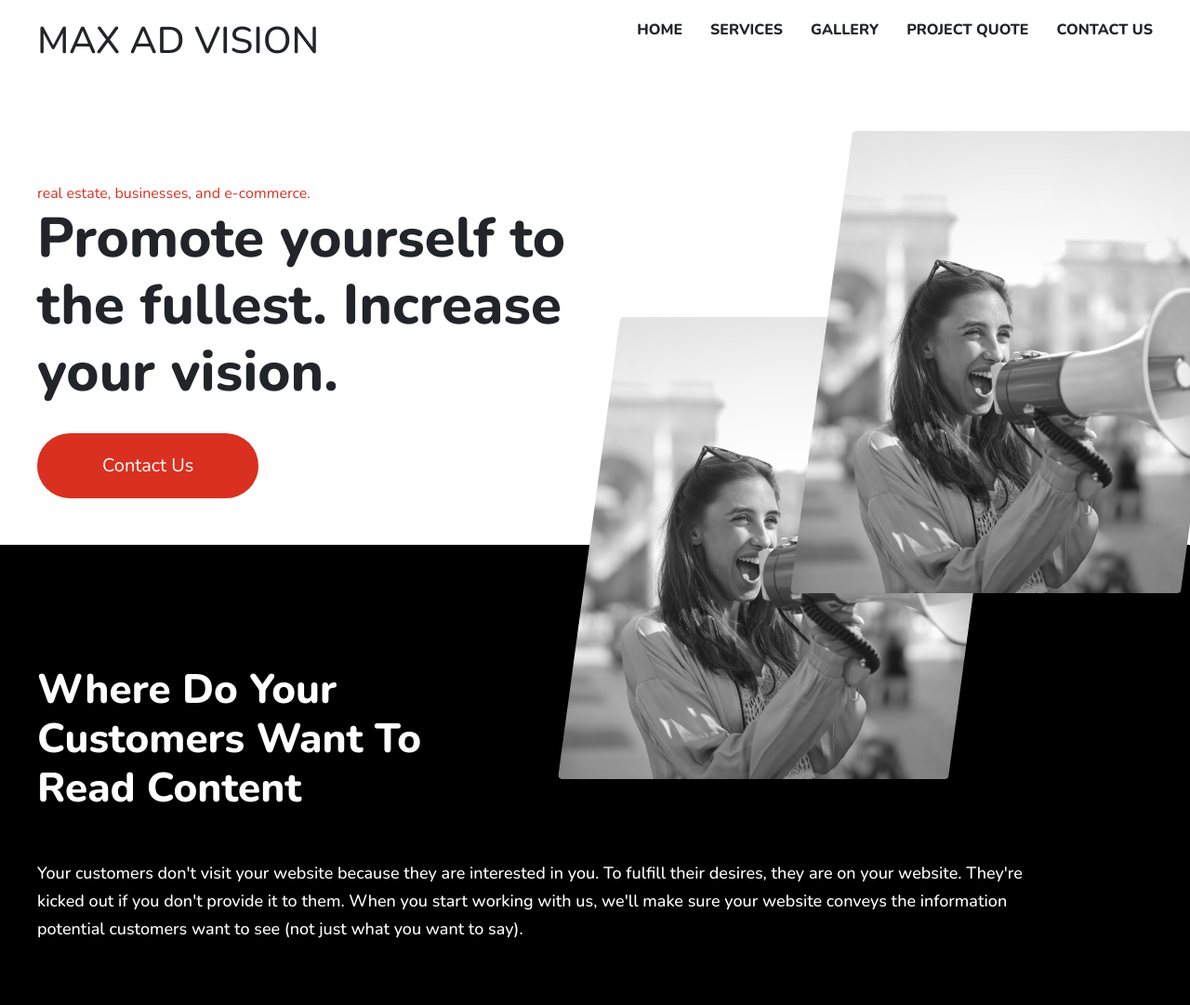
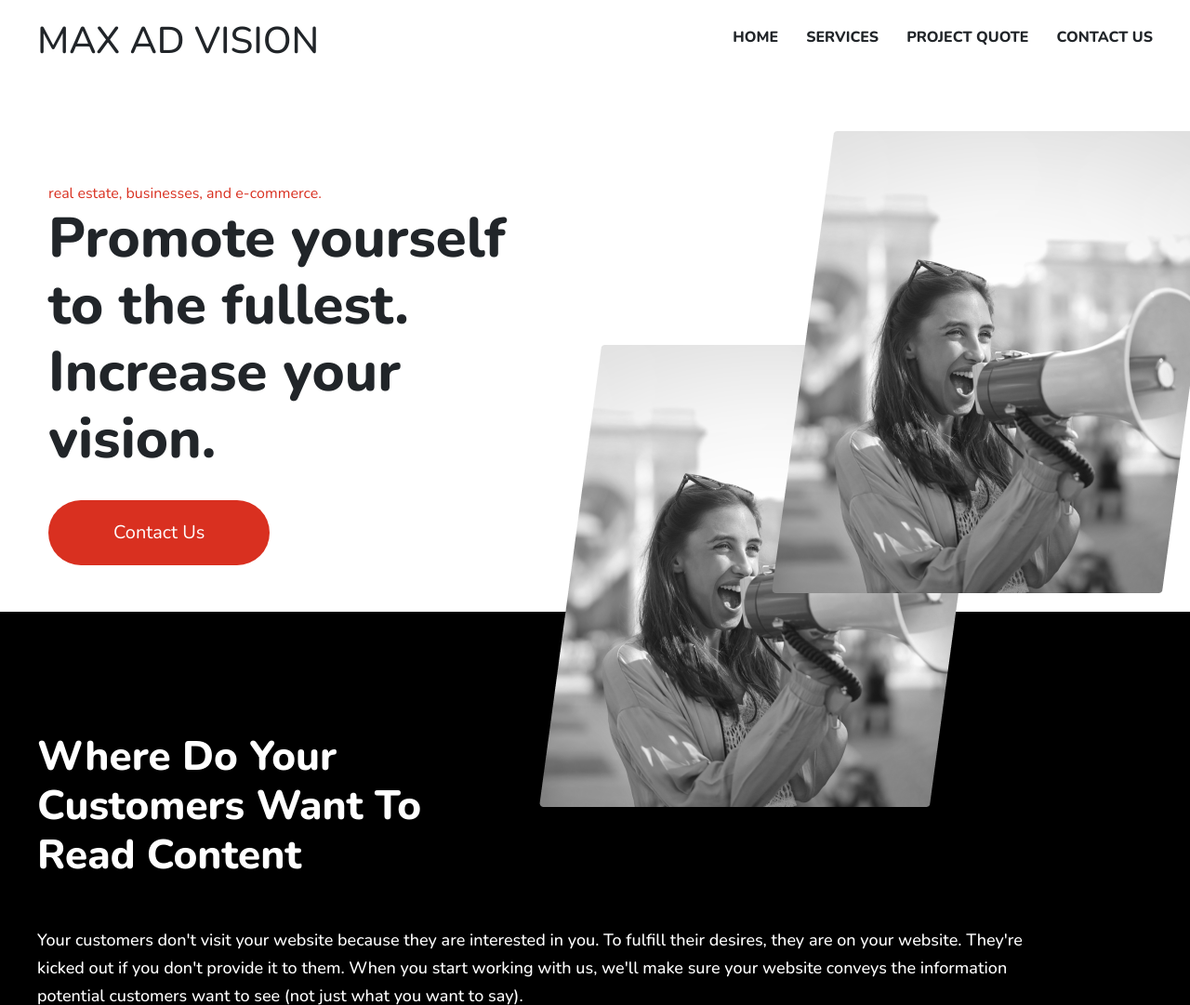
Before and after one commit to mabubakarsiddiq/MAX-AD-VISION, a plain HTML site: page index.html in a window 1280 px wide. Shown: the top 1081 px of the page at 93% size. Drawn offline with nearby package versions, Linux system fonts and the light colour scheme.

Commit message:
Responsive

```diff
--- a/index.html
+++ b/index.html
@@ -16,30 +16,30 @@
 
     <!-- HEADER SECTION -->
     <header>
-        <h1>MAX AD VISION</h1>
-        <nav>
+      <h1>MAX AD VISION</h1>
+      <nav>
             <ul>
                 <li>HOME</li>
                 <li>SERVICES</li>
-                <li>GALLERY</li>
                 <li>PROJECT QUOTE</li>
                 <li>CONTACT US</li>
-            </ul>
+                <i id="navBars" class="fa-solid fa-bars-staggered "></i>
+              </ul>
         </nav>
     </header>
 
     <!-- Hero Section -->
 
-    <div class="heroSection">
-        <div class="leftarea">
+    <div class="heroSection container">
+        <div class="leftarea row-cols-xxl-12 cols-xl-12 cols-lg-12 cols-md-12 cols-sm-12 ">
             <p>real estate, businesses, and e-commerce.</p>
-            <h1>Promote yourself to <br> the fullest. Increase <br> your vision.</h1>
+            <h1>Promote yourself to  the fullest. Increase  your vision.</h1>
             <button>Contact Us</button>
         </div>
 
-        <div class="rightarea">
+        <div class="rightarea container">
 
-            <div class="img">
+            <div class="img1  row-cols-xxl-12 cols-xl-12 cols-lg-8 cols-md-8 cols-sm-8 " >
                 <img src="./img/herobg2.png" alt="Image 1">
                 <div class="img2 ">
                   <img src="./img/herobg2.png" alt="image 2">
--- a/style.css
+++ b/style.css
@@ -5,15 +5,21 @@
 }
 body{
     overflow-x: hidden;
+
     font-family: "Nunito", sans-serif;
 }
 header{
     display: flex;
     justify-content: space-between;
-    width: 1200px;
-    height: 100%;
-    margin: 20px  auto;
+    align-items: center;
+    width: 100;
+    margin: 20px  40px;
 }
+#navBars{
+    display: none;
+    font-size: 25px;
+}
+
 ul{
     display: flex;
     justify-content: space-between;
@@ -22,16 +28,29 @@ ul{
     font-family: "nunito";
     font-weight: 800;
 }
+@media screen and (max-width: 900px){
+    #navBars{
+        display: inline;
+        color: black;
+
+
+    }
+    ul{
+        display: none;
+    }
+}
 
 .heroSection{
-    width: 1200px;
+    width: 100vw;
     height: 100%;
-    margin: 20px  auto;
+    margin: 20px  40px;
+    display: flex;
+    justify-content: space-evenly;
+
 }
 .leftarea{
-    width: 50%;
+    width: 45vw;
     padding-top: 100px;
-
 
     p{
         color: #D93020;
@@ -58,28 +77,29 @@ ul{
 }
 
 .rightarea{
+    width: 45vw;
 
     .img{
         z-index: 900;
         width: 150px;
         height: 40  0px;
         border-radius: 10px;
-        position: absolute;
+        /* position: absolute;
         left: 850px;
-        top: 141px;
-
+        top: 141px; */
 
     }
     .img2{
         width: 380px;
         height: 400px;
         position: absolute;
-       right: 20px;
-        top: 200px;
+       /* right: 70px; */
+        top: 230px;
+        right: 20px;
         z-index:  -1;
     }
 }
-.img{
+.img1{
     z-index: 900;
     width: 150px;
     height: 40  0px;
@@ -88,12 +108,14 @@ ul{
     left: 830px;
     top: 141px;
 
+}
 
-}
+
+
 .section{
-    width: 100%;
+    width: 100vw;
     height: 526px;
-    /* margin-top:50px; */
+
     background-color: #000;
     z-index: 1;
 
@@ -133,7 +155,6 @@ ul{
         padding: 60px 0;
         margin: 0;
 
-
     }
     .cardflex{
         display: flex;
@@ -154,10 +175,7 @@ ul{
         width: 30%;
 
     }
-
-
 }
-
 
  .firstLine{
     display: flex;
@@ -328,5 +346,3 @@ footer{
         font-weight: bold;
     }
 }
-
-/* HELLO COMMIT CHECK */
```
